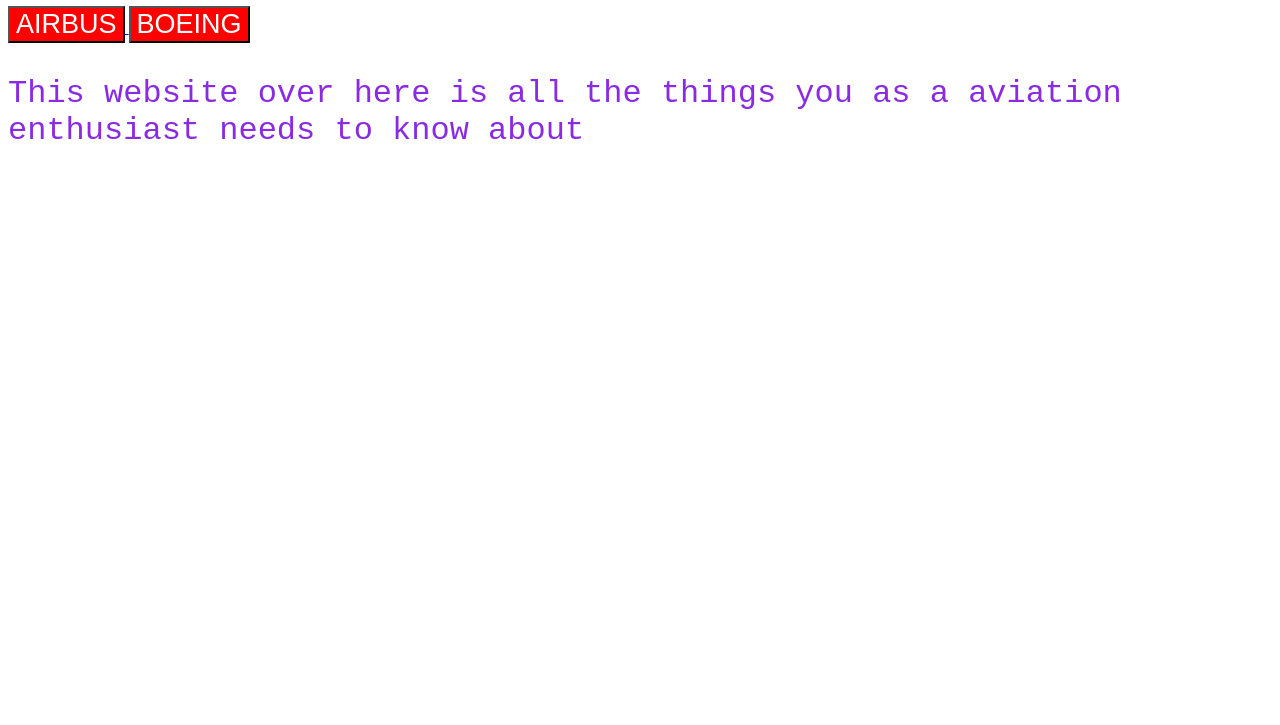
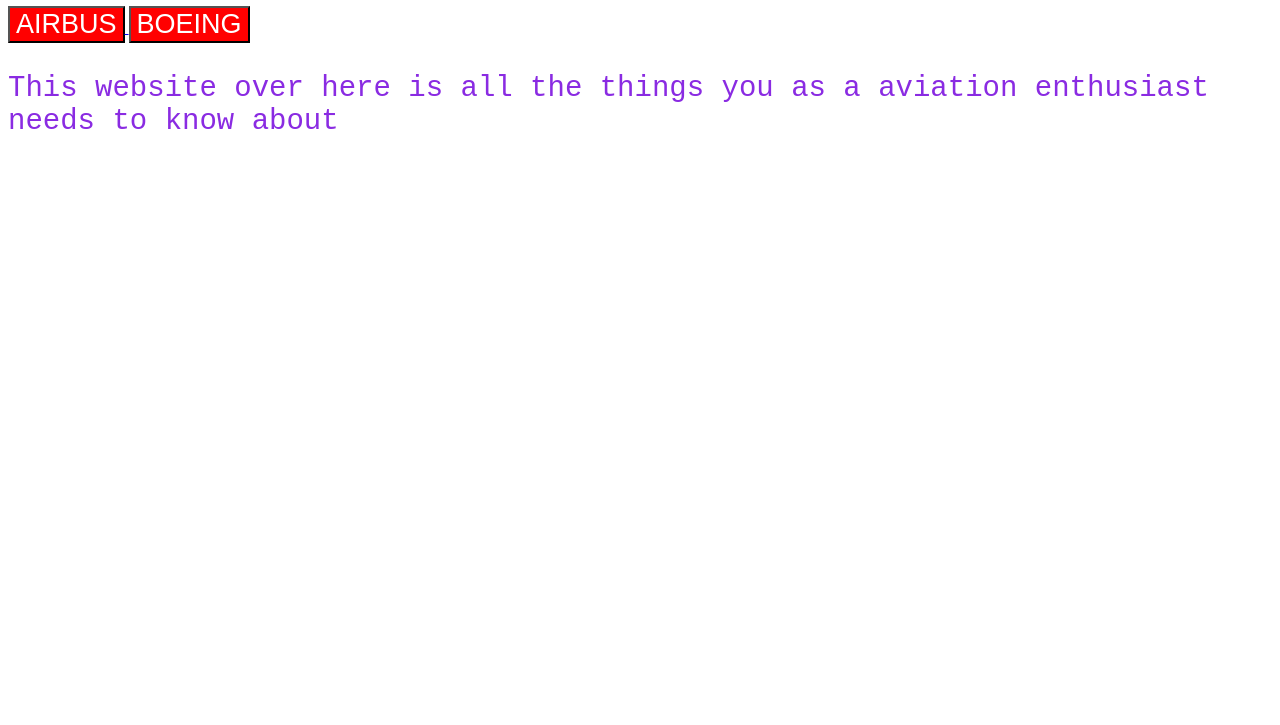
Before and after one commit to omega-skibidi/Swril, a plain HTML site: page project/swril.html in a window 1280 px wide. Shown: the part 75-800 px from the top of the page. Drawn offline with Linux system fonts and the light colour scheme.

```diff
--- a/project/swril.html
+++ b/project/swril.html
@@ -15,7 +15,7 @@
         color: white;
        }
        p{
-        font-size: 32px;
+        font-size: 29px;
         font-family: monospace ;
         color: blueviolet;
        }
```
Also changed, not shown: project/fdfggd.html (+1 -0 lines), project/uidbeuh.html (+1 -0 lines), project/dream-plane-logo-60a581b7-d1d5-4b64-97a8-6af52b192b1c.jpg (deleted).
